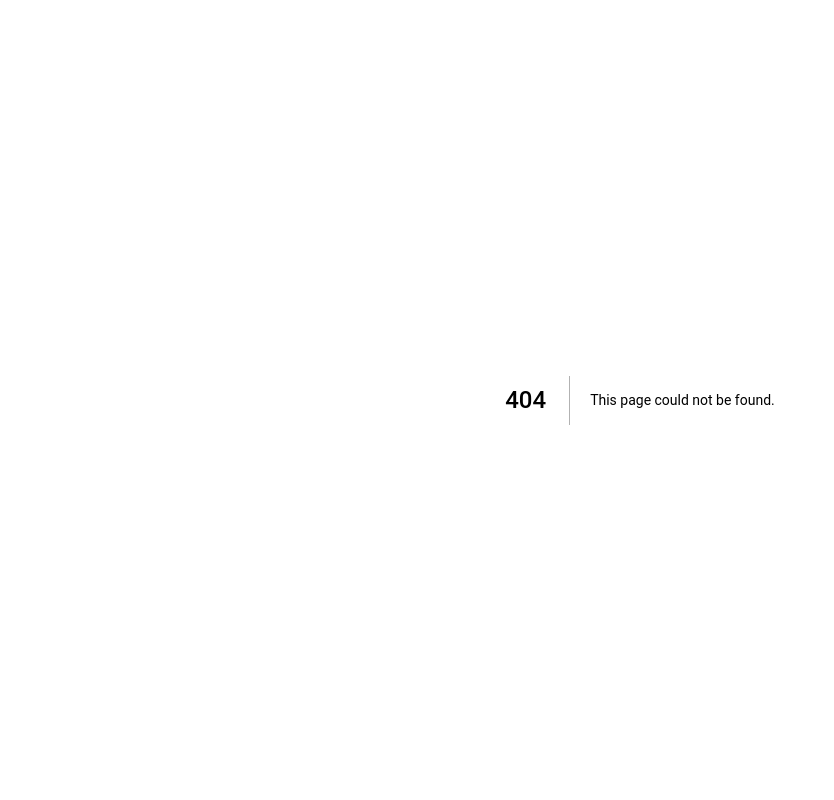
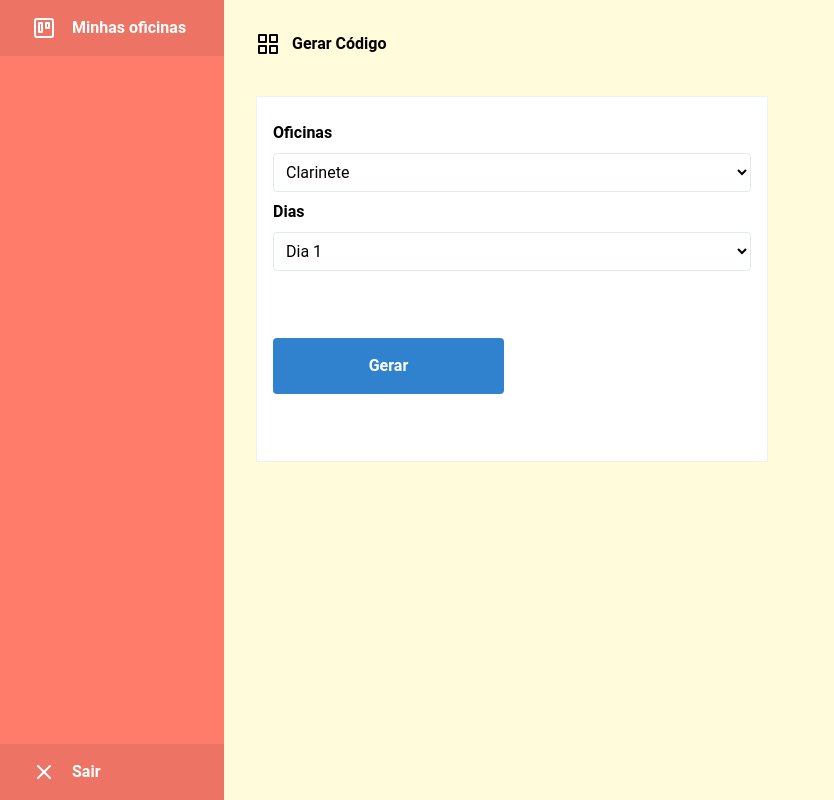
Before and after one commit to isaacmsl/festival2020, a Next.js app: page /dashboard/gerar-codigo in a window 1280 px wide. Before the commit this address had no page. Shown: the whole page, without its empty margins (0-834 px from the left). Built offline with nearby package versions, Linux system fonts and the light colour scheme.

Commit message:
tela-Gerar Codigo

```diff
--- a/src/components/MenuDashboard.js
+++ b/src/components/MenuDashboard.js
@@ -19,6 +19,24 @@ const Estatisticas = ({ autorizacao }) => {
 
     return <></>
 
+}
+
+
+const GerarCodigo = ({ autorizacao }) => {
+    if (autorizacao && autorizacao === 3) {
+        return (
+            <Link href="/dashboard/gerar-codigo">
+                <a className="bg-redHeaderStrong flex items-center justify-center py-4 px-6 hidden sm:inline-flex w-56">
+                    <div className="flex flex-row items-center w-40">
+                        <img src="/assets/trello.svg" className="" />
+                        <h2 className="ml-4 text-white font-bold">Gerar Código</h2>
+                    </div>
+                </a>
+            </Link>
+        )
+    }
+
+    return <></>
 }
 
 const MenuDashboard = ({ autorizacao }) => {
@@ -50,6 +68,9 @@ const MenuDashboard = ({ autorizacao }) => {
                 </a>
             </Link> */}
                 <Estatisticas autorizacao={autorizacao} />
+
+                <GerarCodigo autorizacao={autorizacao} />
+
                 <Link href="/mobile/menu">
                     <a
                         className={"p-4 sm:hidden flex justify-end cursor-pointer"}
--- /dev/null
+++ b/src/pages/dashboard/gerar-codigo.js
@@ -0,0 +1,80 @@
+import Head from 'next/head'
+
+import MenuDashboard from '../../components/MenuDashboard'
+
+
+const tailStyles = {
+    Labels: 'mb-2 font-bold',
+    Input: 'p-2 border border-1 rounded bg-transparent max-w-xs md:max-w-full',
+    Checkboxs: 'mr-2 checked:bg-black'
+}
+
+export default function GerarCodigo (autorizacaoParticipante) {
+    return (
+        <div className="flex flex-col sm:flex-row">
+            <Head>
+                <title>Festival 2020</title>
+                <link rel="icon" href="/favicon.ico" />
+            </Head>
+
+            <MenuDashboard autorizacao={autorizacaoParticipante} />
+
+            <div
+                className={"bg-bgMain w-full h-screen sm:overflow-y-scroll h-full sm:h-screen p-4 overflow-auto sm:p-8"}
+            >
+                <header className="mb-10 flex flex-col font-bold gap-6 items-start">
+                    <div className="flex items-center font-bold">
+                        <img src="/assets/dark-grid.svg" />
+                        <h1 className="ml-3">Gerar Código</h1>
+                    </div>
+
+                </header>
+
+                <main>
+                    <form className="max-w-lg p-4 bg-white border border-solid border-gray-200 grid grid-cols-1 grid-rows-2 gap-4 items-center justify-center sm:grid-cols-2">
+                        <div className="sm:col-span-2">
+                            <div className="mt-2 flex flex-col">
+                                <label htmlFor="selectOficinas" className={tailStyles.Labels}>Oficinas</label>
+                                <select
+                                    id="selectOficinas"
+                                    name="selectOficinas"
+                                    className={tailStyles.Input}
+                                >
+                                    <option value="1">Clarinete</option>
+                                    <option value="2">Flauta</option>
+                                    <option value="3">Saxofone</option>
+                                    <option value="4">Trompa</option>
+                                    <option value="5">Trompete</option>
+                                    <option value="6">Trombone</option>
+                                    <option value="7">Tuba</option>
+                                    <option value="8">Percussão</option>
+                                    <option value="9">Regência</option>
+                                </select>
+                            </div>
+                            <div className="mt-2 flex flex-col">
+                                <label htmlFor="selectDias" className={tailStyles.Labels}>Dias</label>
+                                <select
+                                    id="selectDias"
+                                    name="selectDias"
+                                    className={tailStyles.Input}
+                                >
+                                    <option value="1">Dia 1</option>
+                                    <option value="2">Dia 2</option>
+                                    <option value="3">Dia 3</option>
+                                </select>
+                            </div>
+                        </div>
+                        <div className="max-w-xs">
+                            <input
+                                type="submit"
+                                value="Gerar"
+                                className="bg-blue-600 text-white font-bold w-full px-6 py-4 rounded text-center"
+                            />
+                        </div>
+                    </form>
+                </main>
+            </div>
+        </div>
+    )
+
+}
--- a/src/pages/mobile/menu.js
+++ b/src/pages/mobile/menu.js
@@ -3,6 +3,7 @@ import { useRouter } from 'next/router'
 import axios from 'axios'
 import handleAuthentication from '../../libs/handleAuthentication'
 import myGet from '../../libs/myGet'
+
 
 const Estatisticas = ({ autorizacao }) => {
     if (autorizacao && autorizacao > 1) {
@@ -17,6 +18,21 @@ const Estatisticas = ({ autorizacao }) => {
 
     return <></>
 
+}
+
+
+const GerarCodigo = ({ autorizacao }) => {
+    if (autorizacao && autorizacao === 3) {
+        return (
+            <Link href="/dashboard/gerar-codigo">
+                <a className="bg-redHeader flex items-center justify-center py-4 px-6 cursor-pointer">
+                    <h2 className="ml-4 text-white font-bold">Gerar Código</h2>
+                </a>
+            </Link>
+        )
+    }
+
+    return <></>
 }
 
 export default function MenuMobile({ autorizacao }) {
@@ -52,6 +68,9 @@ export default function MenuMobile({ autorizacao }) {
                     <Estatisticas autorizacao={autorizacao} />
                 </li>
                 <li>
+                    <GerarCodigo autorizacao={autorizacao} />
+                </li>
+                <li>
                     <a
                         className="bg-redHeaderStrong flex items-center justify-center py-4 px-6 cursor-pointer"
                         onClick={handleLogout}
```
